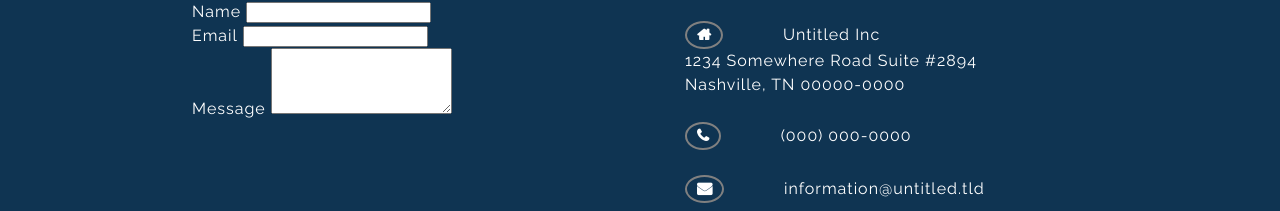
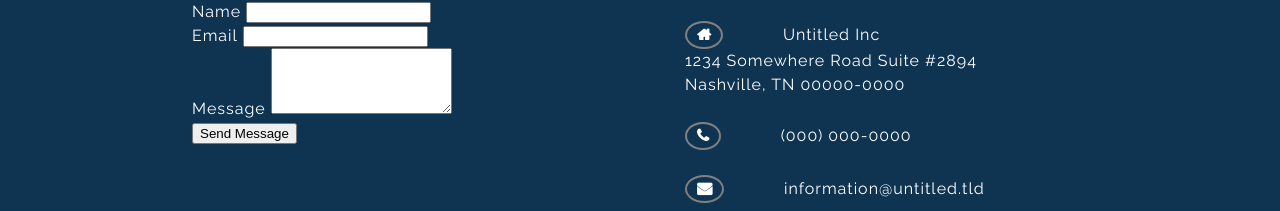
Before and after one commit to developingdipen/Liquid-State, a plain HTML site: page index.html in a window 1280 px wide. Shown: the part 4034-4245 px from the top of the page. Drawn offline with Linux system fonts and the light colour scheme.

Commit message:
Update index.html

```diff
--- a/index.html
+++ b/index.html
@@ -172,6 +172,9 @@
                             <label for="message">Message</label>
                             <textarea name="message" id="message" rows="4"></textarea>
                         </div>
+                        <div class="form-element">
+                            <button class="message-button">Send Message</button>
+                        </div>
                     </div>
                 </form>
 
@@ -184,9 +187,6 @@
                     <li><a href="#" class=" fa fa-instagram"></a>instagram.com/untitled-tld</li>
                 </ul>
             </div>
-        </div>
-    </section>
-
             <section class="footer">
                 <footer>
                     <p>&copy; 2020 All Rights Reserved</p>
@@ -197,6 +197,10 @@
                         by <a href="https://developingdipen.com/" target="_blank" rel="noreferrer" aria-label="Website Developer's Link">Developing Dipen</a></p>
                 </footer>
             </section>
+        </div>
+    </section>
+
+
 
 
 </body>
```
Lines whose indentation alone changed are shown as unchanged.
